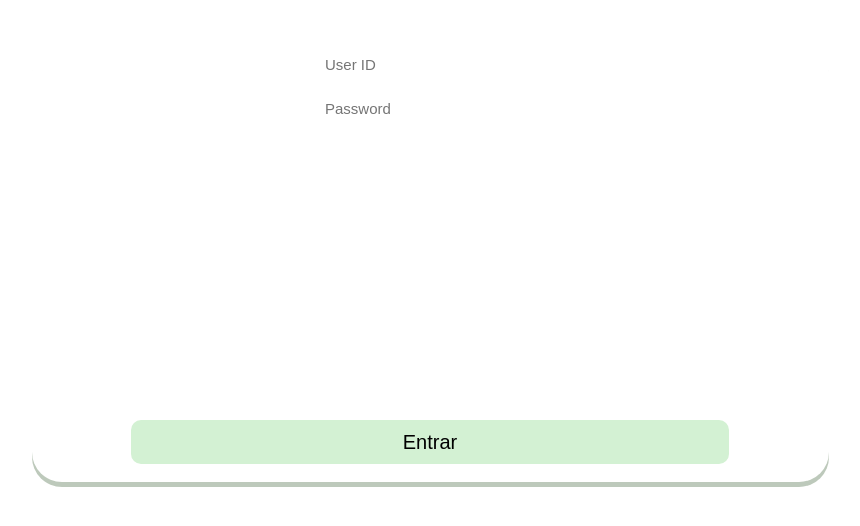
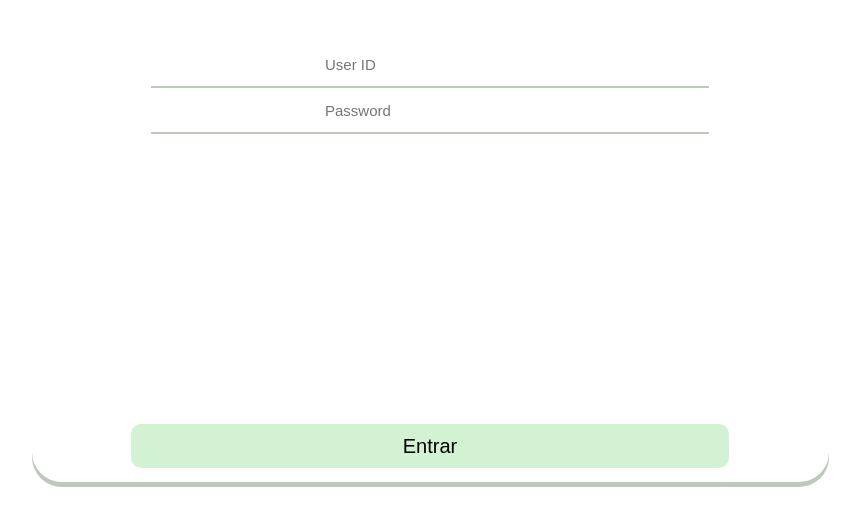
Before and after one commit to albertoDM13/systemFolios, an Angular app: page / in a window 1280 px wide. Shown: the part 118-644 px from the top of the page, without its empty margins (210-1070 px from the left). Built offline with nearby package versions, Linux system fonts and the light colour scheme.

Commit message:
2 files modified

```diff
--- a/src/app/app.component.css
+++ b/src/app/app.component.css
@@ -26,10 +26,15 @@ my-app {
   border-radius: 30px;
 }
 .mod {
-  background-color: ;
   height: 55vh;
   width: 100vw;
   display: inline-flex;
+}
+.line {
+  background-color: rgba(149, 168, 145, 0.616);
+  width: 70%;
+  height: 2px;
+  margin: 0 auto;
 }
 
 /*
--- a/src/app/app.component.html
+++ b/src/app/app.component.html
@@ -10,8 +10,9 @@
 
     <i class="glyphicon glyphicon-user iconoInput"></i>
     <component-input text='User ID' clase='inputD inputC inputPadding'></component-input>
-
+    <div class="line"></div>
     <component-input text='Password' clase='inputD inputC inputPadding'></component-input>
+    <div class="line"></div>
 
     <component-input tipo='button' val='Entrar' clase='buttonLogin buttonDow position color'></component-input>
 
```
